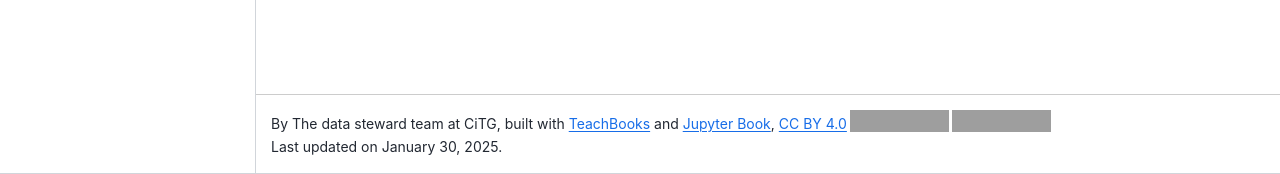
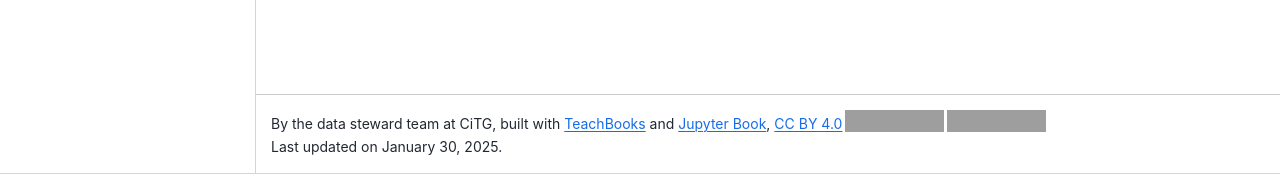
Before and after one commit to datasteward-CiTG/Data-stewardship-textbook, a Jupyter Book: the page built from book/references.md, in a window 1280 px wide. Shown: the part 726-900 px from the top of the page. Built offline with Jupyter Book 1.0.4 settings and Sphinx 7.4.7 and the Sphinx Book theme 1.1.4, drawn with Linux system fonts in a browser that asks for light colours; comment, search, counter and statistics services are not loaded; grey boxes are pictures that could not be loaded.

Commit message:
Update _config.yml
Minor change

```diff
--- a/book/_config.yml
+++ b/book/_config.yml
@@ -1,5 +1,5 @@
 Title: TeachBooks template
-author: The data steward team at CiTG, built with <a href="https://teachbooks.io">TeachBooks</a> and <a href="https://jupyterbook.org/">Jupyter Book</a>, <a href="https://creativecommons.org/licenses/by/4.0/" target="_blank" rel="license noopener noreferrer"">CC BY 4.0<img style="height:22px!important;margin-left:3px;vertical-align:text-bottom;" src="https://mirrors.creativecommons.org/presskit/icons/cc.svg" alt=""><img style="height:22px!important;margin-left:3px;vertical-align:text-bottom;" src="https://mirrors.creativecommons.org/presskit/icons/by.svg" alt=""></a> #add your own name here
+author: the data steward team at CiTG, built with <a href="https://teachbooks.io">TeachBooks</a> and <a href="https://jupyterbook.org/">Jupyter Book</a>, <a href="https://creativecommons.org/licenses/by/4.0/" target="_blank" rel="license noopener noreferrer"">CC BY 4.0<img style="height:22px!important;margin-left:3px;vertical-align:text-bottom;" src="https://mirrors.creativecommons.org/presskit/icons/cc.svg" alt=""><img style="height:22px!important;margin-left:3px;vertical-align:text-bottom;" src="https://mirrors.creativecommons.org/presskit/icons/by.svg" alt=""></a> #add your own name here
 
 execute:
   execute_notebooks: "off"
```
